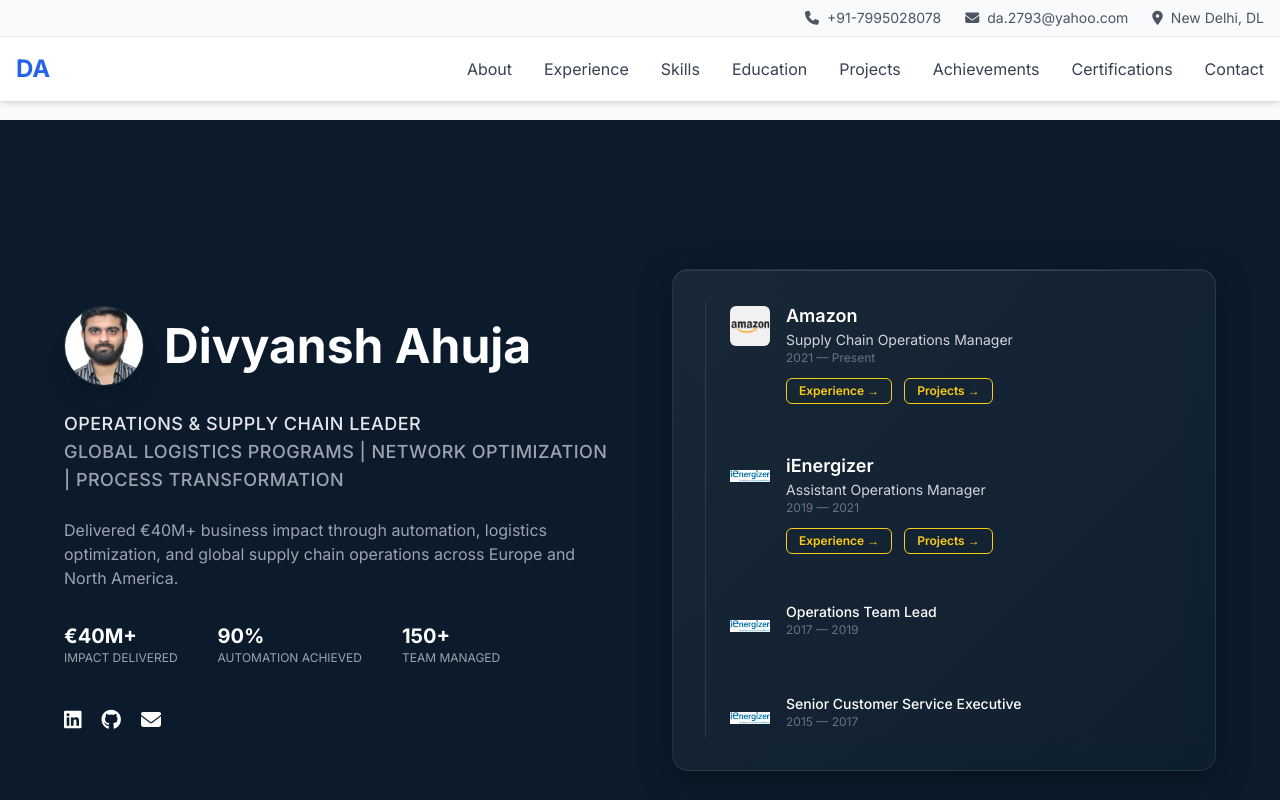
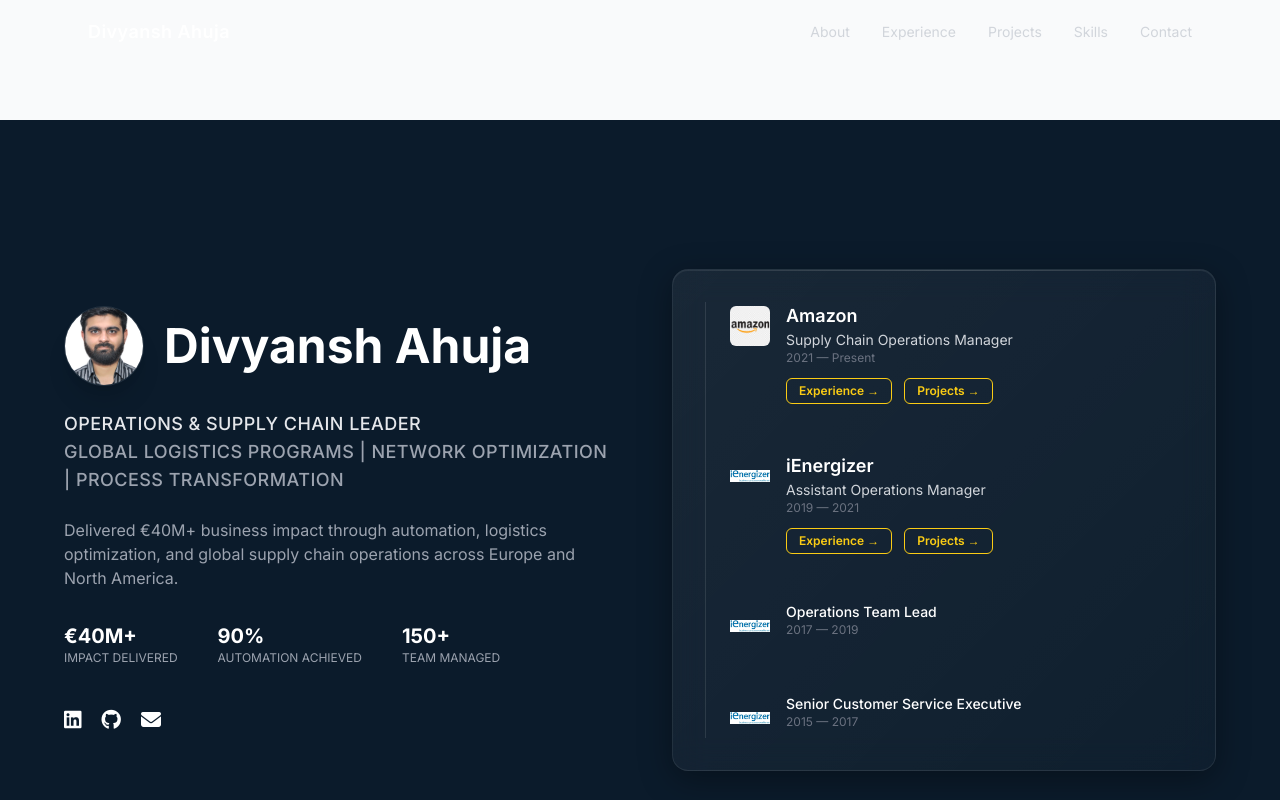
Before and after one commit to DA2793/divyansh-portfolio, a React (Vite) app: page / in a window 1280 px wide. Shown: the top 800 px of the page. Built offline with nearby package versions, Linux system fonts and the light colour scheme.

Commit message:
Update Navbar

```diff
--- a/src/components/Navbar/Navbar.jsx
+++ b/src/components/Navbar/Navbar.jsx
@@ -1,36 +1,56 @@
+import { useState, useEffect } from "react";
+
 const Navbar = () => {
+  const [scrolled, setScrolled] = useState(false);
+
+  useEffect(() => {
+    const handleScroll = () => {
+      setScrolled(window.scrollY > 20);
+    };
+
+    window.addEventListener("scroll", handleScroll);
+    return () => window.removeEventListener("scroll", handleScroll);
+  }, []);
+
   return (
-    <nav className="fixed top-0 w-full bg-white shadow-md z-50">
-      {/* Top Contact Bar */}
-      <div className="bg-gray-50 border-b">
-        <div className="container mx-auto px-4 py-2">
-          <div className="flex justify-end space-x-6 text-sm text-gray-600">
-            <a href="tel:+91-7995028078" className="hover:text-blue-600">
-              <i className="fas fa-phone mr-2"></i>+91-7995028078
+    <nav
+      className={`fixed top-0 w-full z-50 transition-all duration-300 ${
+        scrolled
+          ? "bg-[#0b1b2b]/80 backdrop-blur-lg border-b border-white/10 shadow-lg"
+          : "bg-transparent"
+      }`}
+    >
+      <div className="max-w-6xl mx-auto px-6">
+        <div className="flex justify-between items-center h-16">
+
+          {/* LOGO */}
+          <div className="text-lg font-semibold text-white tracking-wide">
+            Divyansh Ahuja
+          </div>
+
+          {/* NAV LINKS */}
+          <div className="hidden md:flex items-center space-x-8 text-sm text-gray-300">
+
+            <a href="#about" className="hover:text-yellow-400 transition">
+              About
             </a>
-            <a href="mailto:da.2793@yahoo.com" className="hover:text-blue-600">
-              <i className="fas fa-envelope mr-2"></i>da.2793@yahoo.com
+
+            <a href="#experience" className="hover:text-yellow-400 transition">
+              Experience
             </a>
-            <span>
-              <i className="fas fa-map-marker-alt mr-2"></i>New Delhi, DL
-            </span>
-          </div>
-        </div>
-      </div>
 
-      {/* Main Navigation */}
-      <div className="container mx-auto px-4">
-        <div className="flex justify-between items-center h-16">
-          <div className="text-2xl font-bold text-blue-600">DA</div>
-          <div className="hidden md:flex items-center space-x-8">
-            <a href="#about" className="text-gray-700 hover:text-blue-600 transition-colors">About</a>
-            <a href="#experience" className="text-gray-700 hover:text-blue-600 transition-colors">Experience</a>
-            <a href="#skills" className="text-gray-700 hover:text-blue-600 transition-colors">Skills</a>
-            <a href="#education" className="text-gray-700 hover:text-blue-600 transition-colors">Education</a>
-            <a href="#projects" className="text-gray-700 hover:text-blue-600 transition-colors">Projects</a>
-            <a href="#achievements" className="text-gray-700 hover:text-blue-600 transition-colors">Achievements</a>
-            <a href="#certifications" className="text-gray-700 hover:text-blue-600 transition-colors">Certifications</a>
-            <a href="#contact" className="text-gray-700 hover:text-blue-600 transition-colors">Contact</a>
+            <a href="#projects" className="hover:text-yellow-400 transition">
+              Projects
+            </a>
+
+            <a href="#skills" className="hover:text-yellow-400 transition">
+              Skills
+            </a>
+
+            <a href="#contact" className="hover:text-yellow-400 transition">
+              Contact
+            </a>
+
           </div>
         </div>
       </div>
```
